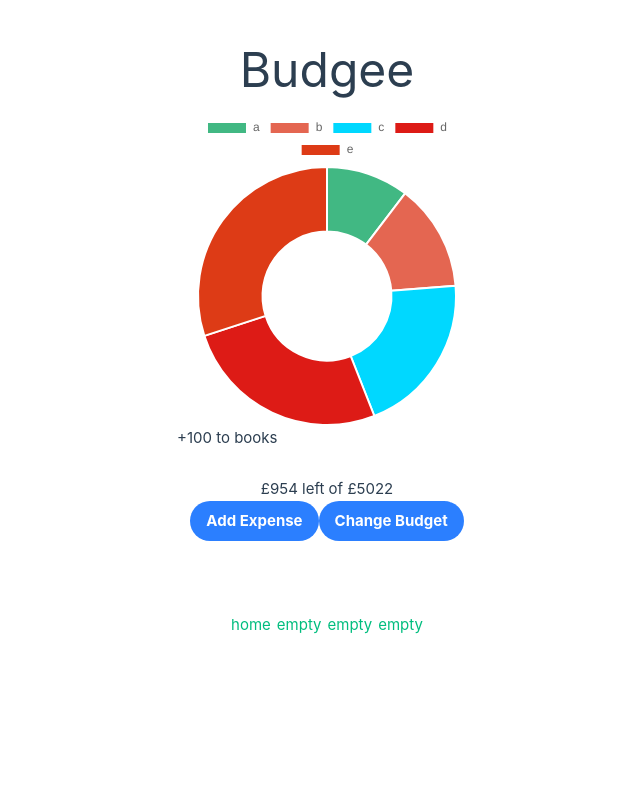
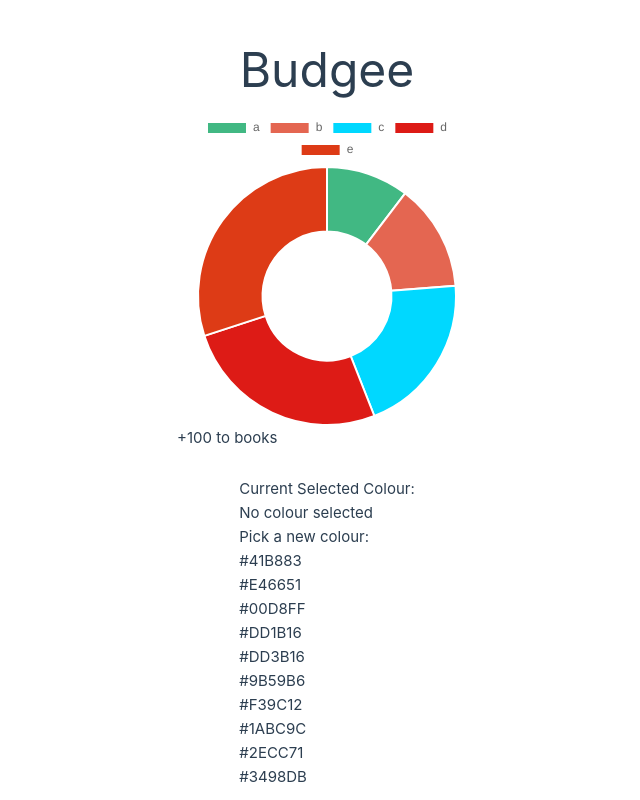
Before and after one commit to ossidion/budgee-nc-fe, a Vue app: page / in a window 1280 px wide. Shown: the top 800 px of the page, without its empty margins (313-953 px from the left). Built offline with nearby package versions, Linux system fonts and the light colour scheme.

Commit message:
Addded colour palette to HomePage

```diff
--- /dev/null
+++ b/src/components/ColourPreview.vue
@@ -0,0 +1,37 @@
+<script setup>
+import { useColourStore } from './assets/stores/colourStore';
+
+const colourStore = useColourStore()
+</script>
+
+<template>
+    <div>
+      <h2>Current Selected Colour:</h2>
+
+      <div v-if="colourStore.getSelectedColour">
+        <p>{{ colourStore.getSelectedColour }}</p>
+        <div
+          :style="{
+            backgroundColor: colourStore.getSelectedColour,
+            width: '50px',
+            height: '25px',
+            border: '1px solid black',
+            marginTop: '4px'
+          }"
+        ></div>
+      </div>
+      <p v-else>No colour selected</p>
+
+      <h3>Pick a new colour:</h3>
+      <ul>
+        <li
+          v-for="colour in colourStore.getPalette"
+          :key="colour"
+          @click="colourStore.setSelectedColour(colour)"
+          style="cursor: pointer;"
+        >
+          {{ colour }}
+        </li>
+      </ul>
+    </div>
+  </template>
--- a/src/components/HomePage.vue
+++ b/src/components/HomePage.vue
@@ -5,6 +5,7 @@
     import 'tailwindcss';
     import { useStore } from './assets/stores/currentBudgetData';
     import { computed } from 'vue';
+    import ColourPreview from './ColourPreview.vue';
 
 
     let budgetStore = useStore()
@@ -66,6 +67,8 @@
 
 <template>
     <br><br>
+    <ColourPreview/>
+    <br><br/>
 
     <p>£{{ availableFunds }} left of £{{ budget }}</p>
 
--- a/src/components/assets/stores/colourStore.js
+++ b/src/components/assets/stores/colourStore.js
@@ -58,6 +58,10 @@ export const useColourStore = defineStore('colour', {
 
             if (!this.colourPalette.includes(colour)) {
                 this.colourPalette.push(colour)
+                this.colourError = null
+            } else {
+                // clear error if it's already there
+                this.colourError = null
             }
         }
     }
```
